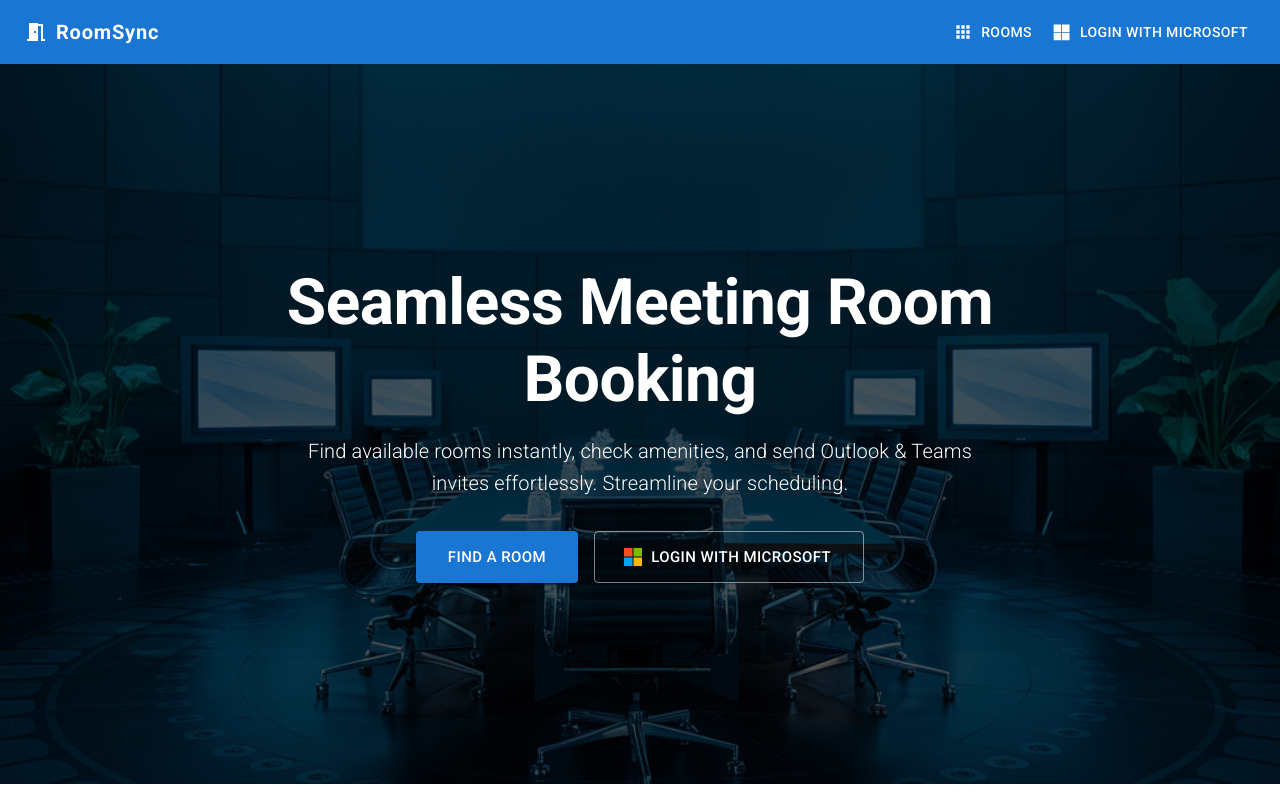
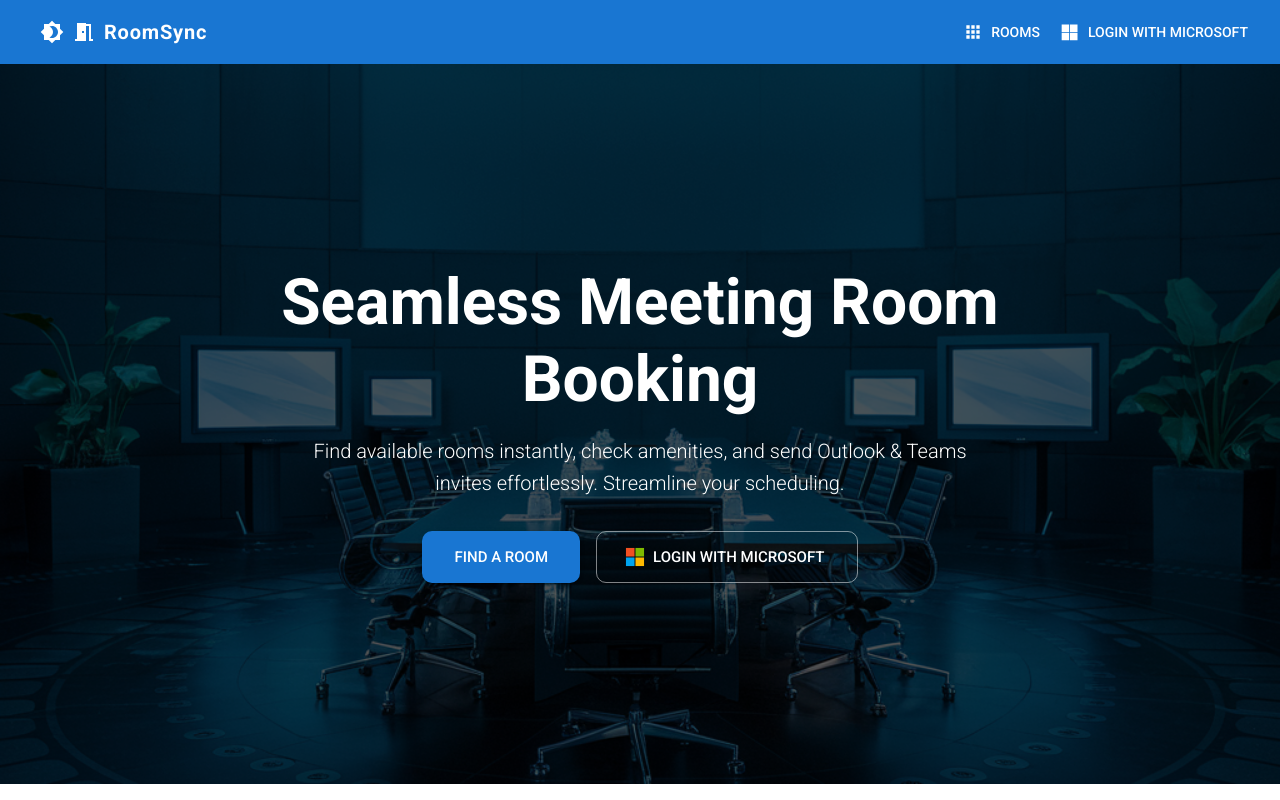
Before and after one commit to rajesh-coder-hai/meeting-room-booking, a React (Vite) app in the folder frontend/: page / in a window 1280 px wide. Built offline with nearby package versions, Linux system fonts and the light colour scheme.

Commit message:
adding theme functionality

```diff
--- a/frontend/src/components/BookRoomForm.jsx
+++ b/frontend/src/components/BookRoomForm.jsx
@@ -108,12 +108,24 @@ const BookRoomForm = ({
   };
 
   // Attendee selection handler (keep as is)
-  const handleAttendeeChange = useCallback((updatedAttendees) => {
+  const handleAttendeeChange = useCallback((updatedAttendees, addMore) => {
     console.log(
       "Selected attendees updated in BookRoomForm:",
       updatedAttendees
     );
-    setSelectedAttendees(updatedAttendees);
+    // If addMore is true, append to existing attendees
+    if (addMore) {
+      setSelectedAttendees((prev) => {
+        const combined = [...prev, ...updatedAttendees];
+        const deduped = combined.filter(
+          (attendee, index, self) =>
+            index === self.findIndex((a) => a.id === attendee.id)
+        );
+        return deduped;
+      });
+    } else {
+      setSelectedAttendees(updatedAttendees);
+    }
   }, []);
 
   // Validation Schema (keep as is, but refine date validation message)
@@ -211,7 +223,13 @@ const BookRoomForm = ({
             }}
           >
             <Box sx={{ flexShrink: 0, pt: { xs: 0, sm: 1, md: 0 } }}>
-              <Favorites onSelectAttendees={chooseAttendeeFromFavorite} />
+              <Favorites
+                // onSelectAttendees={chooseAttendeeFromFavorite}
+                attendees={selectedAttendees}
+                oSelectedAttendees={(values) =>
+                  handleAttendeeChange(values, true)
+                }
+              />
             </Box>
 
             <Box
@@ -377,7 +395,6 @@ const BookRoomForm = ({
                   display: "flex",
                   justifyContent: "flex-end",
                   gap: 2,
-                  mt: 2,
                 }}
               >
                 {" "}
--- a/frontend/src/components/DebouncedSearch.jsx
+++ b/frontend/src/components/DebouncedSearch.jsx
@@ -1,12 +1,13 @@
 import React, { useState, useRef, useEffect } from "react";
+import { TextField, useTheme } from "@mui/material";
 
 const DebouncedSearch = ({ onSearch, delay = 500 }) => {
   const [searchTerm, setSearchTerm] = useState("");
   const debouncedTimeout = useRef(null);
+  const theme = useTheme();
 
   const handleInputChange = (event) => {
-    const value = event.target.value;
-    setSearchTerm(value);
+    setSearchTerm(event.target.value);
   };
 
   useEffect(() => {
@@ -26,14 +27,25 @@ const DebouncedSearch = ({ onSearch, delay = 500 }) => {
   }, [searchTerm, onSearch, delay]);
 
   return (
-    <input
+    <TextField
       type="search"
-      className="form-control w-50 mx-auto"
-      id="searchRoom"
-      aria-describedby="search meeting room"
-      placeholder="Search Meeting Room..."
       value={searchTerm}
       onChange={handleInputChange}
+      label="Search Meeting Room"
+      variant="standard"
+      fullWidth
+      size="small"
+      sx={{
+        maxWidth: 400,
+        mx: "auto",
+        mt: 2,
+        input: {
+          color: theme.palette.text.primary,
+        },
+        "& .MuiOutlinedInput-root": {
+          backgroundColor: theme.palette.background.paper,
+        },
+      }}
     />
   );
 };
--- a/frontend/src/components/Navbar_1.jsx
+++ b/frontend/src/components/Navbar_1.jsx
@@ -16,8 +16,10 @@ import {
   ListItemIcon,
   ListItemText,
   Toolbar,
+  Tooltip,
   Typography,
   useMediaQuery,
+  useTheme,
 } from "@mui/material";
 
 // MUI Icons
@@ -27,10 +29,15 @@ import MeetingRoomIcon from "@mui/icons-material/MeetingRoom"; // App Icon
 import MenuIcon from "@mui/icons-material/Menu";
 import MicrosoftIcon from "@mui/icons-material/Microsoft"; // Official MUI icon
 import { useDispatch } from "react-redux";
+import { useColorMode } from "../muiTheme/ThemeContext";
+import Brightness4Icon from "@mui/icons-material/Brightness4"; // Moon
+import Brightness7Icon from "@mui/icons-material/Brightness7"; // Sun
 
 const Navbar = () => {
   const navigate = useNavigate();
   const dispatch = useDispatch(); // Assuming you might need dispatch later for state
+  const theme = useTheme();
+  const { toggleColorMode } = useColorMode();
   const [isLoggedIn, setIsLoggedIn] = useState(false);
   const [mobileOpen, setMobileOpen] = useState(false);
   // const theme = useTheme();
@@ -142,7 +149,24 @@ const Navbar = () => {
       {/* Use Container to constrain width, remove if you want full-width */}
       <Container maxWidth="xl">
         <Toolbar disableGutters>
-          {" "}
+          {/* Theme toggle icon */}
+          <Tooltip
+            title={`Switch to ${
+              theme.palette.mode === "light" ? "Dark" : "Light"
+            } Mode`}
+          >
+            <IconButton
+              sx={{ ml: 1 }}
+              onClick={toggleColorMode}
+              color="inherit"
+            >
+              {theme.palette.mode === "dark" ? (
+                <Brightness7Icon />
+              ) : (
+                <Brightness4Icon />
+              )}
+            </IconButton>
+          </Tooltip>
           {/* disableGutters removes default padding */}
           {/* Mobile Menu Button */}
           <IconButton
--- a/frontend/src/components/RoomCard.jsx
+++ b/frontend/src/components/RoomCard.jsx
@@ -14,7 +14,8 @@ import {
   IconButton,
   Button,
   Tooltip, // Optional: for icon button hints
-  Chip, // Optional: for displaying capacity/floor nicely
+  Chip,
+  useTheme, // Optional: for displaying capacity/floor nicely
 } from "@mui/material";
 
 // MUI Icons (replace Font Awesome)
@@ -38,6 +39,37 @@ function getFloorName(floorNumber) {
   ];
   return `${n}${suffix} floor`;
 }
+
+const StatusChip = ({ room }) => {
+  const theme = useTheme();
+  const status = room.meta.text?.toLowerCase();
+
+  const getStatusColor = () => {
+    switch (status) {
+      case "available":
+        return theme.palette.success.main;
+      case "busy":
+        return theme.palette.error.main;
+      default:
+        return theme.palette.warning.main;
+    }
+  };
+
+  return (
+    <Chip
+      label={room.meta.text}
+      size="small"
+      sx={{
+        bgcolor: getStatusColor(),
+        color: theme.palette.getContrastText(getStatusColor()), // ensures text is readable
+        fontWeight: "bold",
+        position: "absolute",
+        top: "-10px",
+        left: 0,
+      }}
+    />
+  );
+};
 
 export const RoomCard = ({ room, onClick, isAdmin, onEdit, onDelete }) => {
   // Stop propagation for button clicks inside the card action area
@@ -68,6 +100,7 @@ export const RoomCard = ({ room, onClick, isAdmin, onEdit, onDelete }) => {
             transform: "translateY(-4px)", // Slight lift on hover
             boxShadow: 3, // Increase shadow on hover (if using elevation)
           },
+          overflow: "visible",
         }}
       >
         {/* Make the main content area clickable */}
@@ -88,22 +121,7 @@ export const RoomCard = ({ room, onClick, isAdmin, onEdit, onDelete }) => {
                 </Typography>
 
                 {/* Status chip from meta.text */}
-                {room.meta?.text && (
-                  <Chip
-                    label={room.meta.text}
-                    size="small"
-                    sx={{
-                      bgcolor:
-                        room.meta.text.toLowerCase() === "available"
-                          ? "success.light"
-                          : room.meta.text.toLowerCase() === "busy"
-                          ? "error.light"
-                          : "warning.light",
-                      color: "common.white",
-                      fontWeight: "bold",
-                    }}
-                  />
-                )}
+                {room.meta?.text && <StatusChip room={room} />}
               </Box>
             }
             subheader={getFloorName(room.floorNo)}
--- a/frontend/src/main.jsx
+++ b/frontend/src/main.jsx
@@ -1,14 +1,18 @@
-import { StrictMode } from 'react'
-import { createRoot } from 'react-dom/client'
-import App from './App.jsx'
-import './app.css'
-import { Provider } from 'react-redux'
-import store from './store/index.js'
+import { StrictMode } from "react";
+import { createRoot } from "react-dom/client";
+import App from "./App.jsx";
+import "./app.css";
+import { Provider } from "react-redux";
+import store from "./store/index.js";
+import { CustomThemeProvider } from "./muiTheme/ThemeContext.jsx";
+// import { CustomThemeProvider } from "./muiTheme/ThemeContext.js";
 
-createRoot(document.getElementById('root')).render(
+createRoot(document.getElementById("root")).render(
   <StrictMode>
-    <Provider store={store}>
-    <App />
-    </Provider>
-  </StrictMode>,
-)
+    <CustomThemeProvider>
+      <Provider store={store}>
+        <App />
+      </Provider>
+    </CustomThemeProvider>
+  </StrictMode>
+);
--- /dev/null
+++ b/frontend/src/muiTheme/ThemeContext.jsx
@@ -0,0 +1,34 @@
+import React, { createContext, useMemo, useState, useContext } from "react";
+import { ThemeProvider, CssBaseline } from "@mui/material";
+import { getDesignTokens } from "./theme";
+import { createTheme } from "@mui/material/styles";
+
+const ColorModeContext = createContext();
+
+export const useColorMode = () => useContext(ColorModeContext);
+
+export const CustomThemeProvider = ({ children }) => {
+    const [mode, setMode] = useState(
+        localStorage.getItem("themeMode") || "light"
+    );
+
+    const toggleColorMode = () => {
+        setMode((prevMode) => {
+            const nextMode = prevMode === "light" ? "dark" : "light";
+            localStorage.setItem("themeMode", nextMode);
+            return nextMode;
+        });
+    };
+
+
+    const theme = useMemo(() => createTheme(getDesignTokens(mode)), [mode]);
+
+    return (
+        <ColorModeContext.Provider value={{ mode, toggleColorMode }}>
+            <ThemeProvider theme={theme}>
+                <CssBaseline />
+                {children}
+            </ThemeProvider>
+        </ColorModeContext.Provider>
+    );
+};
--- /dev/null
+++ b/frontend/src/muiTheme/theme.js
@@ -0,0 +1,35 @@
+// src/theme/index.js
+import { createTheme } from "@mui/material/styles";
+
+export const getDesignTokens = (mode) => ({
+    palette: {
+        mode,
+        ...(mode === "light"
+            ? {
+                // Light mode palette
+                primary: {
+                    main: "#1976d2",
+                },
+                background: {
+                    default: "#f3f3f",
+                    paper: "#fff",
+                },
+            }
+            : {
+                // Dark mode palette
+                primary: {
+                    main: "#90caf9",
+                },
+                background: {
+                    default: "#121212",
+                    paper: "#1d1d1d",
+                },
+            }),
+    },
+    typography: {
+        fontFamily: `'Roboto', 'Helvetica', 'Arial', sans-serif`,
+    },
+    shape: {
+        borderRadius: 10,
+    },
+});
```
Also changed, not shown: 1 other file (tests, documents, lock files or other folders).
